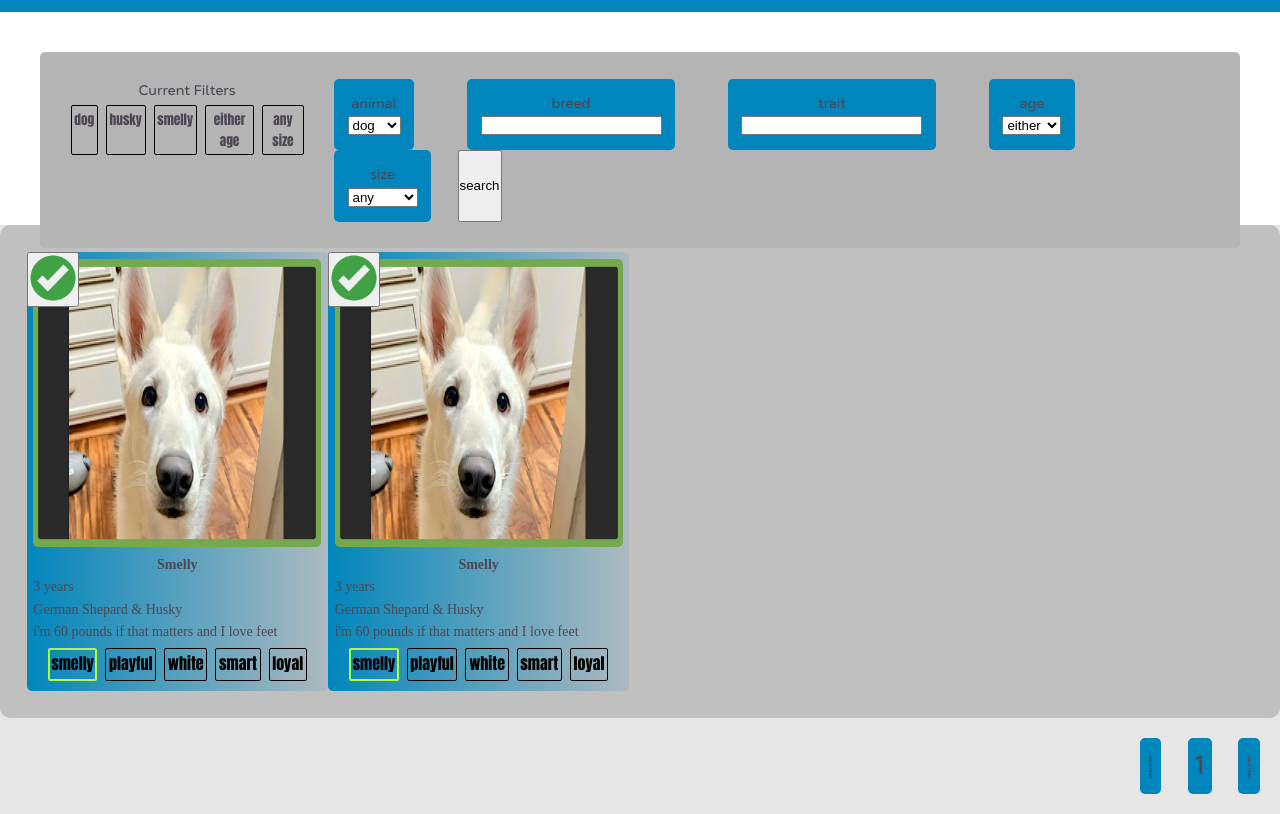
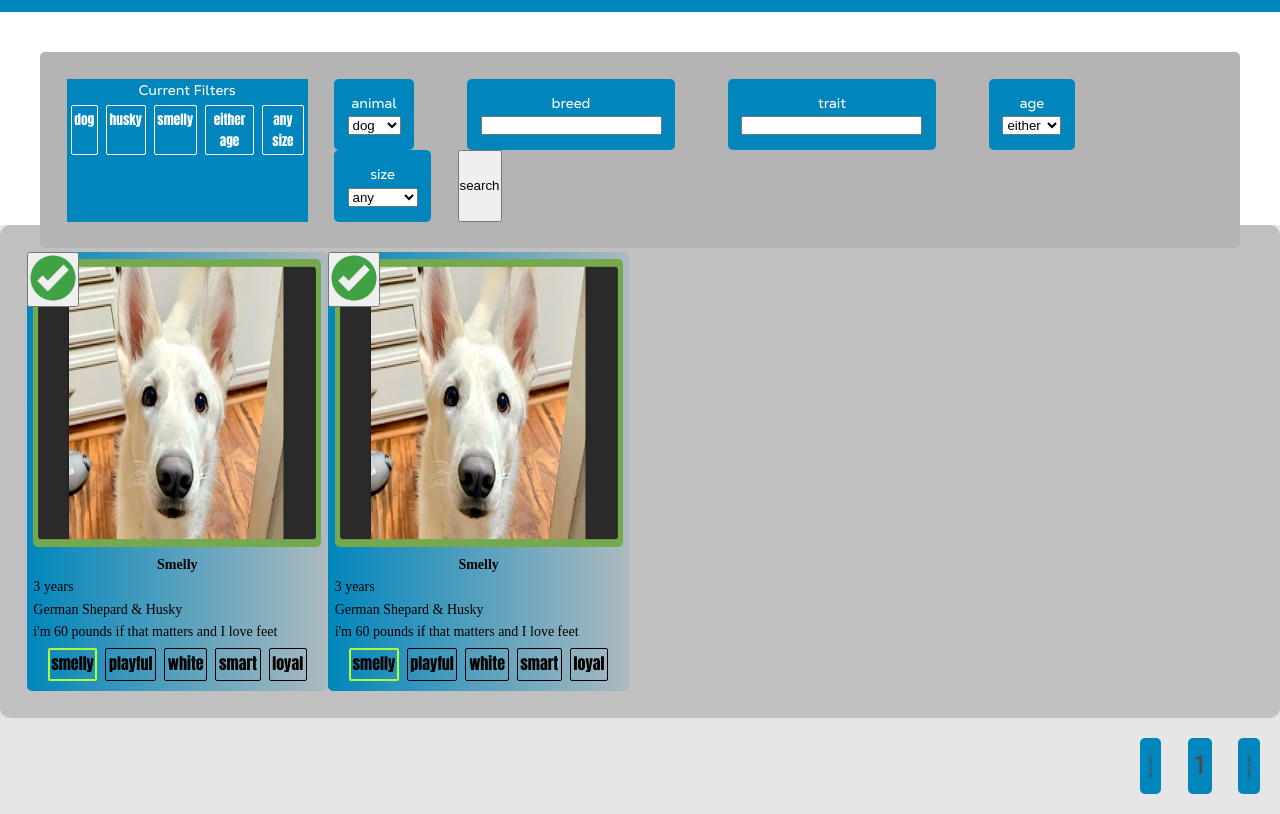
Before and after one commit to Torrescc/Fetch-Your-Friend, a plain HTML site: page catalog.html in a window 1280 px wide. Shown: the part 108-922 px from the top of the page. Drawn offline with Linux system fonts and the light colour scheme; files whose address does not match are found by name; a web font is replaced by a local one.

Commit message:
made it so swipe can be in a smaller display

```diff
--- a/style.css
+++ b/style.css
@@ -223,7 +223,12 @@ div.filters{
     display: flex;
     flex-wrap: nowrap;
     font-family: 'Nexa Text Regular';
+    color : white;
 
+
+}
+div.filters > div{
+    background-color: rgb(0,134,188);
 }
 div.filterList{
     display: flex;
@@ -261,6 +266,7 @@ div.pet{
     font-family: 'Times New Roman';
     padding :5pt;
     position: relative;
+    color : black;
 }
 *.pet > div{
     width : 3in;
@@ -289,7 +295,6 @@ div.matchedtrait{
     padding : 1pt;
 
 }
-
 
 
 
@@ -340,7 +345,8 @@ div.swipe{
     text-align: center;
 
     background: linear-gradient(30deg , rgba(0,134,188 , 1) , rgba(0,134,188 , 0.3) , rgba(101,4,181 , 0.3) , rgba(101,4,181 , 1));
-    padding : 30pt;
+    padding-top: 2.5vw;
+    padding-bottom: 10vw;
     width : 50vw;
     height: 60vh;
     border-width: 5pt;
@@ -402,7 +408,7 @@ div.buttons button{
 .currentfilter{
     padding : 2pt;
     border-width : 1pt;
-    border-color : black;
+    border-color : white;
     border-style: solid;
     border-radius : 2px;
     margin: 3pt;
```
